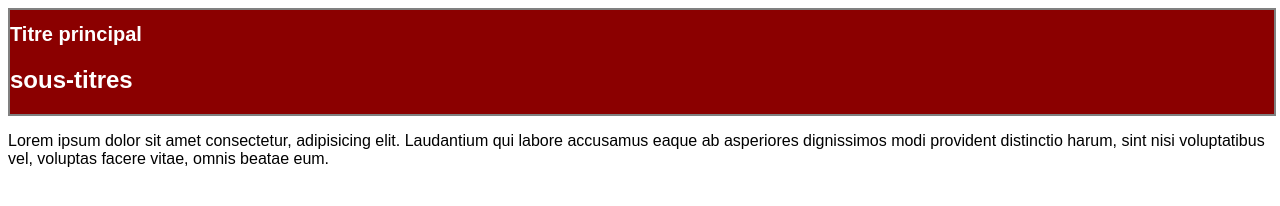
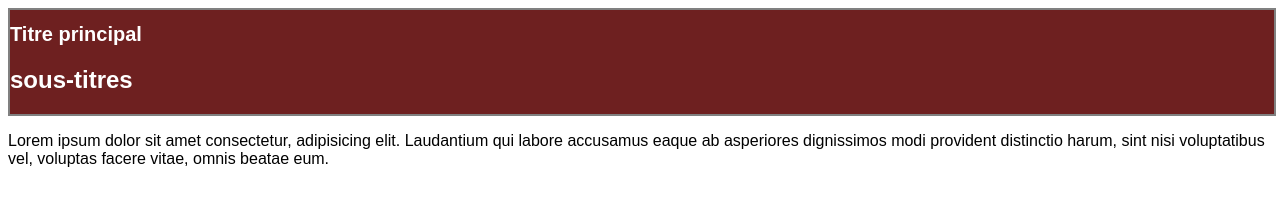
Before and after one commit to MateoGomezL/ex3, a plain HTML site: page index.html in a window 1280 px wide. Drawn offline with Linux system fonts and the light colour scheme.

Commit message:
E - Couleur de background dans le header

```diff
--- a/css/style.css
+++ b/css/style.css
@@ -2,7 +2,7 @@ body{
     font-family: Arial;
 }
 header{
-    background-color: darkred;
+    background-color: rgb(110, 32, 32);
     color: white;
     width: 100%;
     border: 2px solid grey;
```
